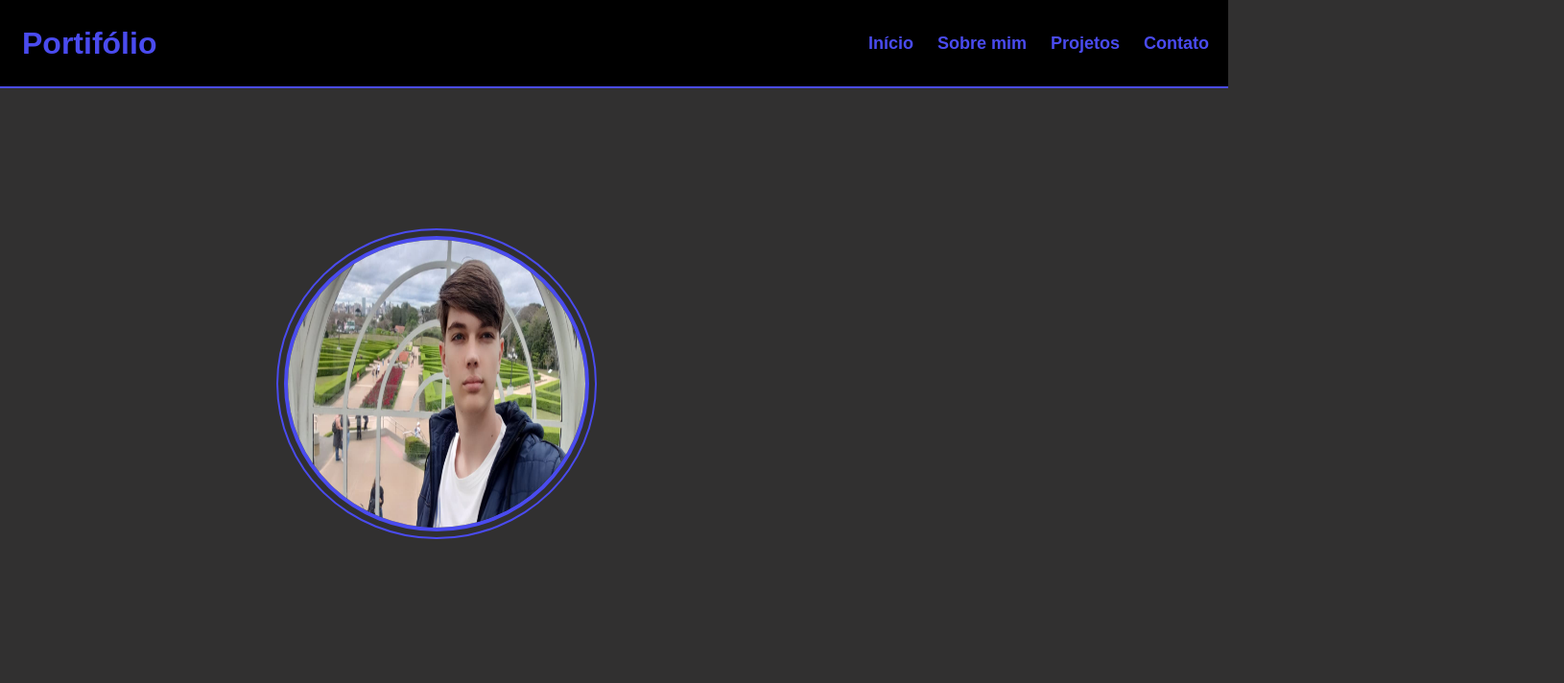
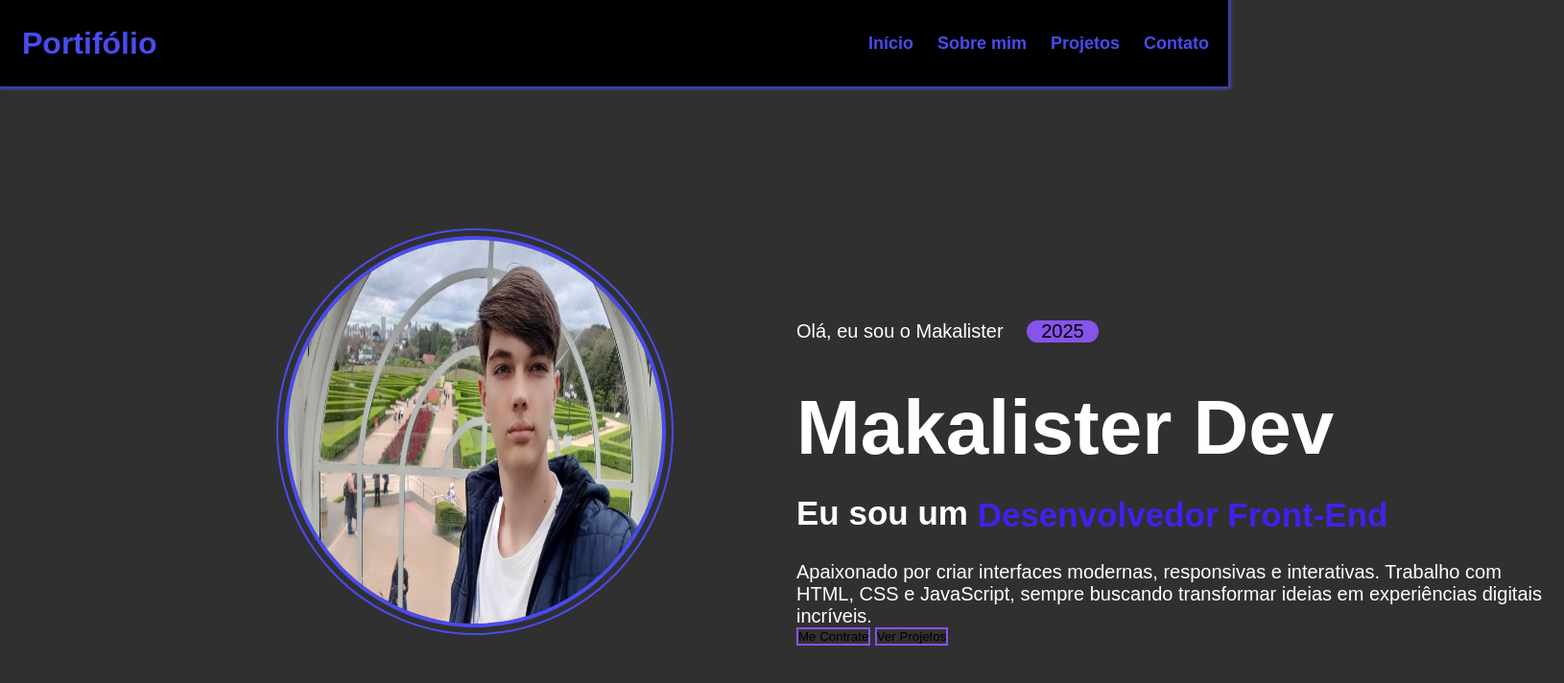
Before and after one commit to Makalistermz/portifolio, a plain HTML site: page index.html in a window 1280 px wide. Shown: the whole page at 96% size, 1630 px wide, since content can reach past the window. Drawn offline with Linux system fonts and the light colour scheme.

Commit message:
atualização

```diff
--- a/index.html
+++ b/index.html
@@ -18,6 +18,15 @@
     </header>
     <main>
         <img src="imagens/WhatsApp Image 2025-09-23 at 20.38.42.jpeg" alt="Minha foto">
+        <div id="inicio">
+            <p>Olá, eu sou o Makalister</p>
+            <p id="ano">2025</p>
+            <h1 id="inicio-h1">Makalister Dev</h1>
+            <h2 id="inicio-h2">Eu sou um <span>Desenvolvedor Front-End</span></h2>
+            <p>Apaixonado por criar interfaces modernas, responsivas e interativas. Trabalho com <br> HTML, CSS e JavaScript, sempre buscando transformar ideias em experiências digitais incríveis.</p>
+            <button class="botão-inicio">Me Contrate</button>
+            <button class="botão-inicio">Ver Projetos</button>
+        </div>
     </main>
 </body>
 </html>
--- a/style.css
+++ b/style.css
@@ -23,7 +23,7 @@ header {
     margin: auto;
     height: 90px;
     background-color: black;
-    box-shadow: 0px 0px 0px 2px #4A4BEF;
+    box-shadow: 0px 0px 3px 3px #4a4aefa8;
     display: flex;
     align-items: center;
     flex-wrap: wrap;
@@ -77,11 +77,70 @@ a:hover::after {
 
 main > img {
     border-radius: 100%;
-    width: 310px;
-    height: 300px;
+    width: 390px;
+    height: 400px;
     margin: auto;
     transform: translate(300px, 160px);
     box-shadow: 0px 0px 0px 4px #4A4BEF;
     outline: 2px solid #4A4BEF;     /* borda externa */
     outline-offset: 10px;          /* espaço entre elas */
 }
+
+#inicio {
+    color: white;
+    transform: translate(830px, -160px);
+    width: 100vh;
+    font-family: Arial, Helvetica, sans-serif;
+}
+
+#inicio-h1 {
+    font-size: 80px;
+    margin: auto;
+    margin-top: 20px;
+}
+
+#inicio > p {
+    font-size: 20px;
+}
+
+#ano {
+    background-color: #8554EA;
+    width: 75px;
+    text-align: center;
+    border-radius: 30px;
+    color: black;
+    transform: translate(240px, -23px);
+}
+
+#inicio-h2 {
+    font-size: 35px;
+    margin-bottom: 30px;
+    margin-top: 15px;
+}
+
+#inicio-h2 span {
+  display: inline-block;
+  white-space: nowrap;
+  overflow: hidden;
+  border-right: 3px solid #4221EA; /* cursor */
+  animation: escrever 5s steps(25, end) infinite alternate,
+  blink 0.7s infinite step-end alternate;
+  color: #4221EA;
+  transform: translateY(10px);
+}
+
+/* Anima a escrita e o apagar */
+@keyframes escrever {
+  from { width: 0; }
+  to { width: 23ch; } /* quantidade de caracteres do texto */
+}
+
+@keyframes blink {
+  50% { border-color: transparent; }
+}
+
+.botão-inicio {
+    background-color: transparent;
+    border: 2px solid #8554EA;
+
+}
```
